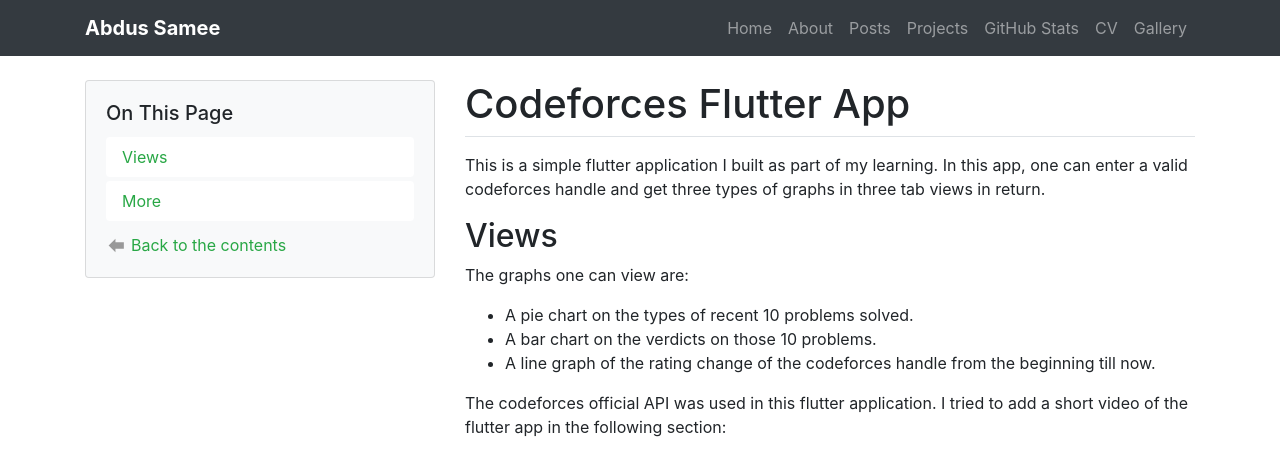
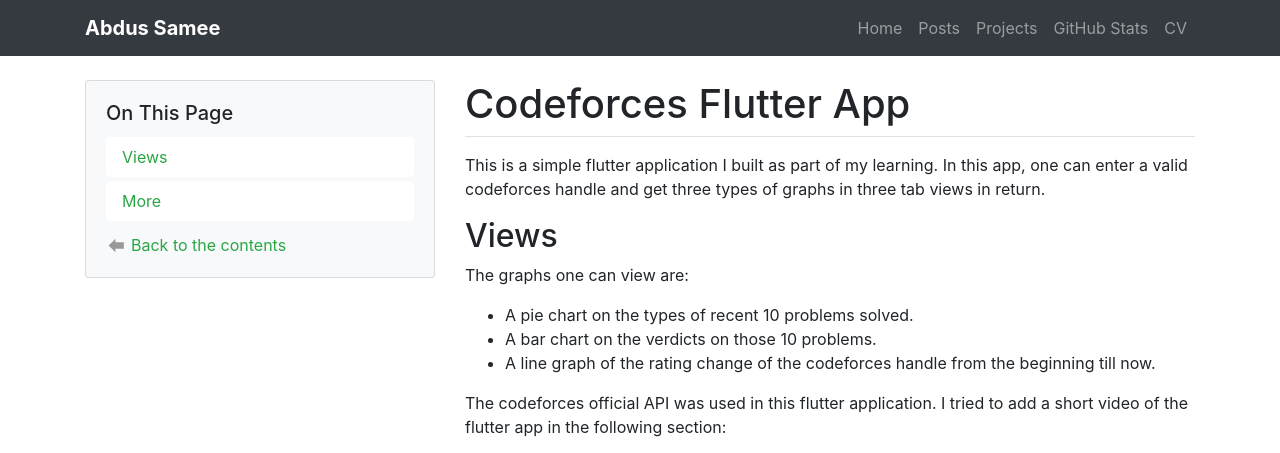
Before and after one commit to Abdus-Samee/portfolio, a Jekyll site: the page built from _projects/flutterCodeforces.md, in a window 1280 px wide. Shown: the top 453 px of the page. Built offline with Jekyll 4.4.1, drawn with Linux system fonts in a browser that asks for light colours; grey boxes are pictures that could not be loaded.

Commit message:
Removed About and Gallery section

```diff
--- a/_data/nav.yml
+++ b/_data/nav.yml
@@ -1,8 +1,5 @@
 - title: Home
   href: index.html
-
-- title: About
-  href: about.html
 
 - title: Posts
   href: list/index.html
@@ -15,6 +12,3 @@
 
 - title: CV
   href: list/cv.html
-
-- title: Gallery
-  href: list/gallery.html
```
